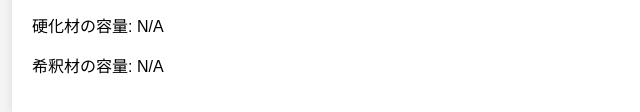
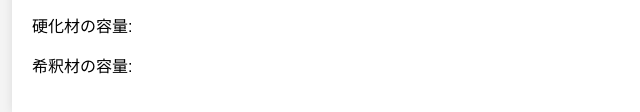
Before and after one commit to aki456-456/paint-calculator, a plain HTML site: page index.html in a window 1280 px wide. Shown: the part 558-670 px from the top of the page, 308-948 px from the left. Drawn offline with Linux system fonts and the light colour scheme.

Commit message:
Remove initial N/A display and update calculation logic

```diff
--- a/index.html
+++ b/index.html
@@ -30,8 +30,8 @@
             <button type="button" id="calculateButton">計算する</button>
         </form>
         <div>
-            <p>硬化材の容量: <span id="hardenerAmount">N/A</span></p>
-            <p>希釈材の容量: <span id="dilutionAmount">N/A</span></p>
+            <p>硬化材の容量: <span id="hardenerAmount"></span></p>
+            <p>希釈材の容量: <span id="dilutionAmount"></span></p>
         </div>
     </div>
     <script src="script.js"></script>
```
